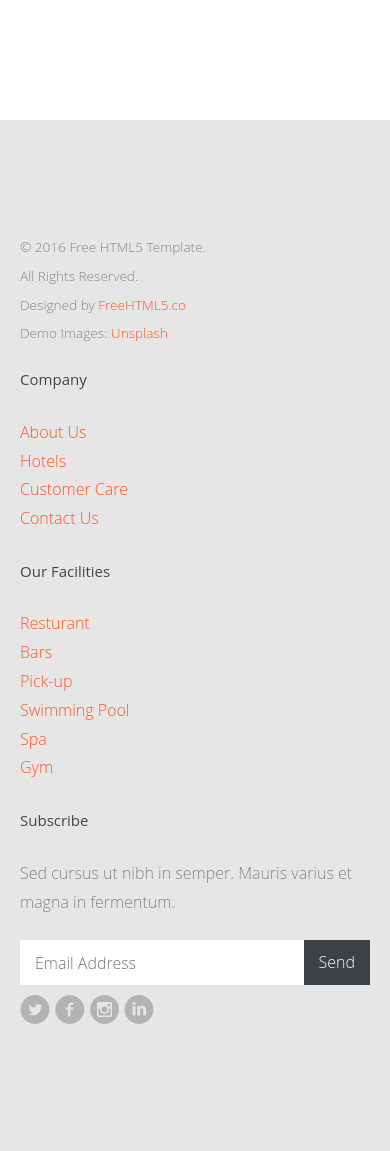
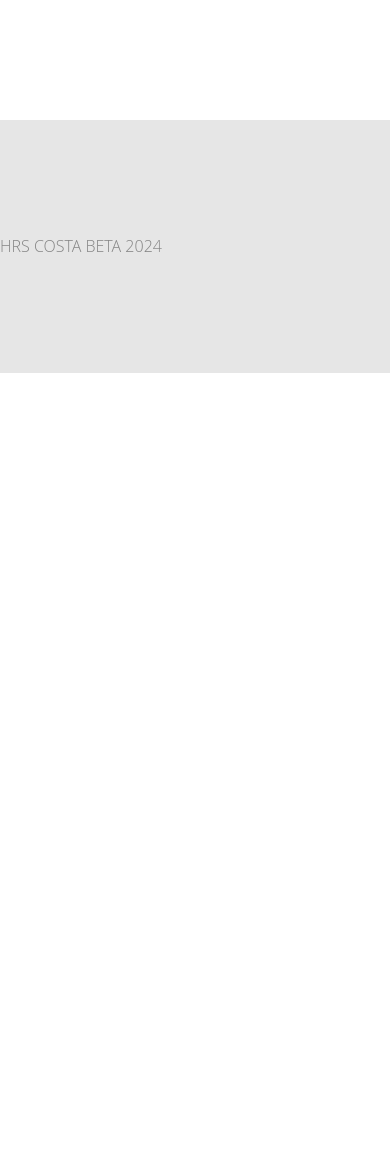
Before and after one commit to GeykZone/HRS-COSTA, a PHP site: page /landingPage/blog.php in a window 390 px wide; the page is wider, and only the part inside the window is pictured. Shown: the part 3085-4236 px from the top of that part. After the commit the page ends 3458 px from the top of that part, so only its background shows below. Run offline with PHP 8.4, Linux system fonts and the light colour scheme; some web fonts are replaced.

Commit message:
May 30, 2024

```diff
--- a/landingPage/blog.php
+++ b/landingPage/blog.php
@@ -51,7 +51,7 @@
 						<ul class="sf-menu" id="fh5co-primary-menu">
 							<li><a  href="index.php">Home</a></li>
 							<li><a href="../login/login.php">Login</a></li>
-							<li><a class="active" href="blog.php">Blog</a></li>
+							<li><a class="active" href="blog.php">About Us</a></li>
 							<li><a href="contact.php">Contact</a></li>
 						</ul>
 					</nav>
@@ -139,56 +139,7 @@
 	<footer id="footer" class="fh5co-bg-color">
 		<div class="container">
 			<div class="row">
-				<div class="col-md-3">
-					<div class="copyright">
-						<p><small>&copy; 2016 Free HTML5 Template. <br> All Rights Reserved. <br>
-						Designed by <a href="http://freehtml5.co" target="_blank">FreeHTML5.co</a> <br> Demo Images: <a href="http://unsplash.com/" target="_blank">Unsplash</a></small></p>
-					</div>
-				</div>
-				<div class="col-md-6">
-					<div class="row">
-						<div class="col-md-3">
-							<h3>Company</h3>
-							<ul class="link">
-								<li><a href="#">About Us</a></li>
-								<li><a href="#">Hotels</a></li>
-								<li><a href="#">Customer Care</a></li>
-								<li><a href="#">Contact Us</a></li>
-							</ul>
-						</div>
-						<div class="col-md-3">
-							<h3>Our Facilities</h3>
-							<ul class="link">
-								<li><a href="#">Resturant</a></li>
-								<li><a href="#">Bars</a></li>
-								<li><a href="#">Pick-up</a></li>
-								<li><a href="#">Swimming Pool</a></li>
-								<li><a href="#">Spa</a></li>
-								<li><a href="#">Gym</a></li>
-							</ul>
-						</div>
-						<div class="col-md-6">
-							<h3>Subscribe</h3>
-							<p>Sed cursus ut nibh in semper. Mauris varius et magna in fermentum. </p>
-							<form action="#" id="form-subscribe">
-								<div class="form-field">
-									<input type="email" placeholder="Email Address" id="email">
-									<input type="submit" id="submit" value="Send">
-								</div>
-							</form>
-						</div>
-					</div>
-				</div>
-				<div class="col-md-3">
-					<ul class="social-icons">
-						<li>
-							<a href="#"><i class="icon-twitter-with-circle"></i></a>
-							<a href="#"><i class="icon-facebook-with-circle"></i></a>
-							<a href="#"><i class="icon-instagram-with-circle"></i></a>
-							<a href="#"><i class="icon-linkedin-with-circle"></i></a>
-						</li>
-					</ul>
-				</div>
+				HRS COSTA BETA 2024
 			</div>
 		</div>
 	</footer>
--- a/landingPage/index.php
+++ b/landingPage/index.php
@@ -60,7 +60,7 @@
 						<ul class="sf-menu" id="fh5co-primary-menu">
 							<li><a class="active" href="index.php">Home</a></li>
 							<li><a href="../login/login.php">Login</a></li>
-							<li><a href="blog.php">Blog</a></li>
+							<li><a href="blog.php">About Us</a></li>
 							<li><a href="contact.php">Contact</a></li>
 						</ul>
 					</nav>
```
Also changed, not shown: landingPage/contact.php (+3 -52 lines).
